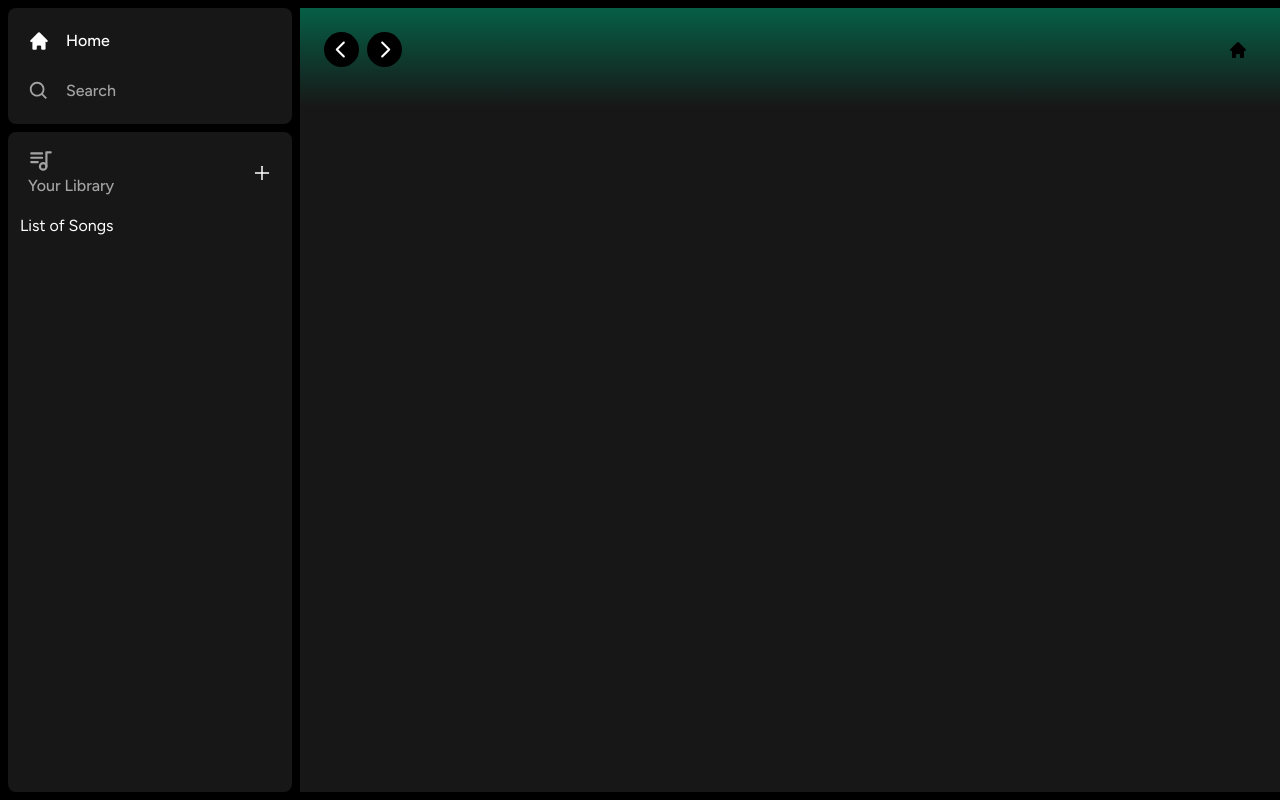
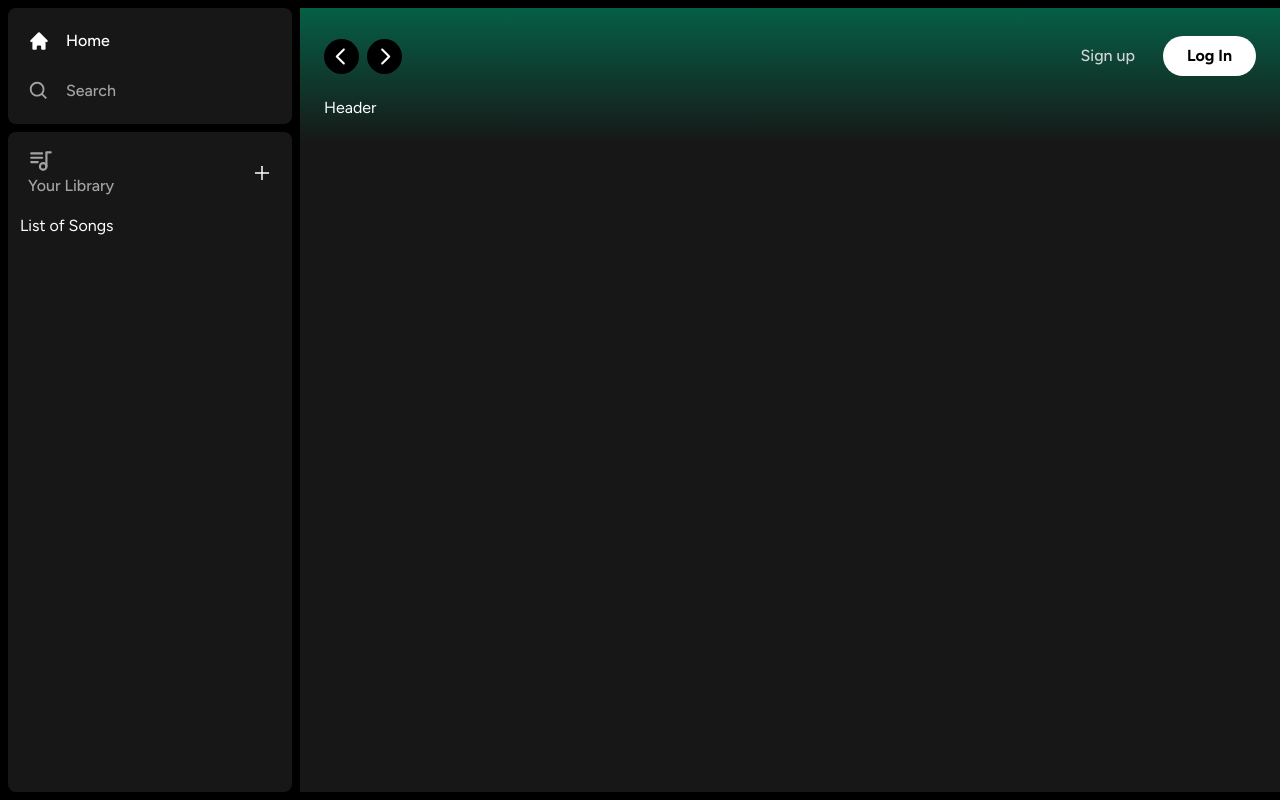
Before and after one commit to joaoefmota/spotify-clone-nextjs, a Next.js app: page / in a window 1280 px wide. Built offline with nearby package versions, Linux system fonts and the light colour scheme.

Commit message:
Header and Button intial implementation

```diff
--- /dev/null
+++ b/src/components/Button.tsx
@@ -0,0 +1,38 @@
+import React, { ButtonHTMLAttributes, forwardRef } from "react";
+import { twMerge } from "tailwind-merge";
+
+type ButtonProps = ButtonHTMLAttributes<HTMLButtonElement> & {};
+
+const Button = forwardRef<HTMLButtonElement, ButtonProps>(
+  ({ className, children, disabled, type = "button", ...props }, ref) => {
+    return (
+      <button
+        type={type}
+        className={twMerge(
+          `w-full
+          rounded-full
+          bg-green-500
+          border-transparent
+          px-3
+          py-3
+          disabled:cursor-not-allowed
+          disabled:opacity-50
+          text-black
+          font-bold
+          hover:opacity-75
+          transition`,
+          className
+        )}
+        disabled={disabled}
+        ref={ref}
+        {...props}
+      >
+        {children}
+      </button>
+    );
+  }
+);
+
+Button.displayName = "Button";
+
+export default Button;
--- a/src/components/Header.tsx
+++ b/src/components/Header.tsx
@@ -1,9 +1,11 @@
 "use client";
 import { useRouter } from "next/navigation";
 import React, { FunctionComponent, PropsWithChildren } from "react";
+import { BiSearch } from "react-icons/bi";
 import { HiHome } from "react-icons/hi";
 import { RxCaretLeft, RxCaretRight } from "react-icons/rx";
 import { twMerge } from "tailwind-merge";
+import Button from "./Button";
 
 type HeaderProps = PropsWithChildren<{}> & {
   className?: string;
@@ -41,13 +43,41 @@
             <RxCaretRight size={35} className="text-white" />
           </button>
         </div>
-        <div className="flex md_hidden gap-x-2 items-center">
-          <button type="button" title="home-button">
+        <div className="flex md:hidden gap-x-2 items-center">
+          <button
+            type="button"
+            className="rounded-full p-2 bg-white flex items-center justify-center hover:opacity-75 transition"
+            title="home-button"
+          >
             <HiHome size={20} className="text-black" />
           </button>
-          <button type="button" title=""></button>
+          <button
+            type="button"
+            className="rounded-full p-2 bg-white flex items-center justify-center hover:opacity-75 transition"
+            title="home-button"
+          >
+            <BiSearch size={20} className="text-black" />
+          </button>
+        </div>
+        <div className="flex justify-between items-center gap-x-4">
+          <>
+            <div>
+              <Button
+                className="bg-transparent text-neutral-300 font-medium"
+                onClick={() => {}}
+              >
+                Sign up
+              </Button>
+            </div>
+            <div>
+              <Button className="bg-white px-6 py-2" onClick={() => {}}>
+                Log In
+              </Button>
+            </div>
+          </>
         </div>
       </div>
+      {children}
     </div>
   );
 };
```
